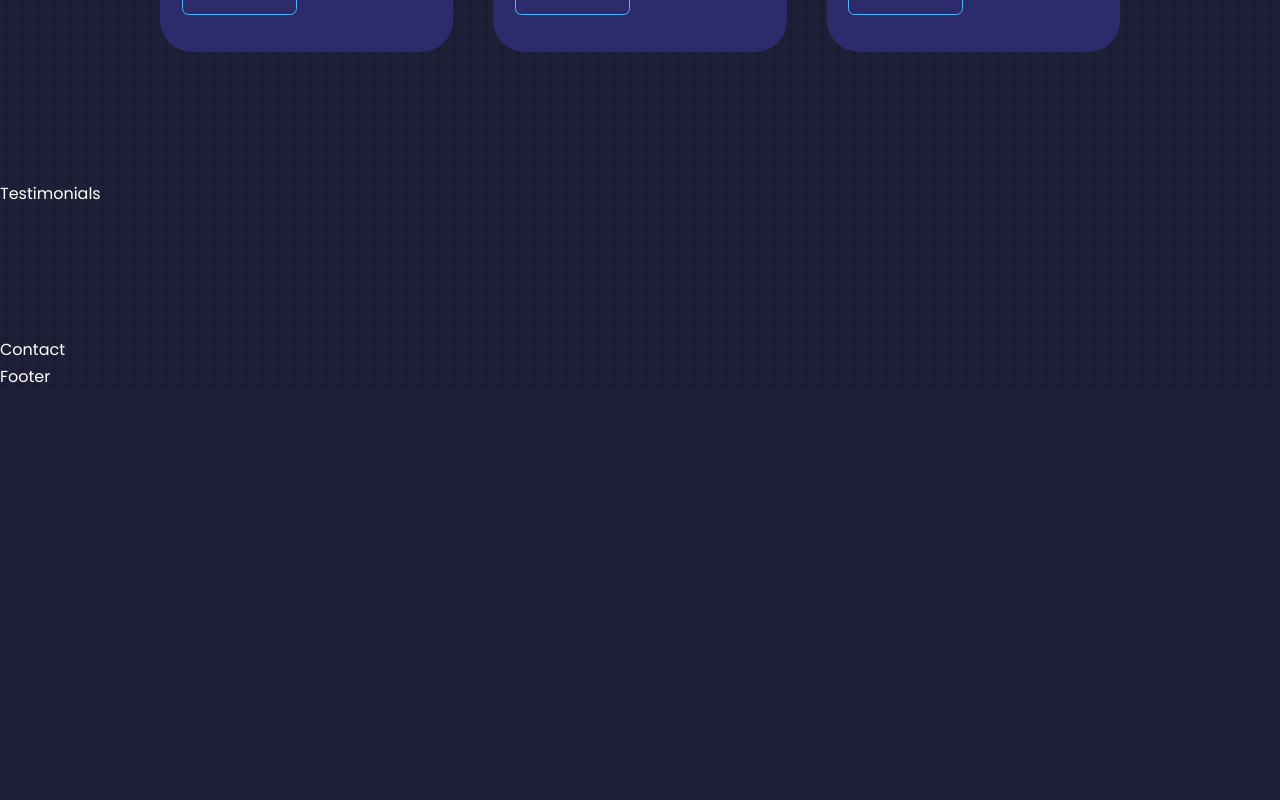
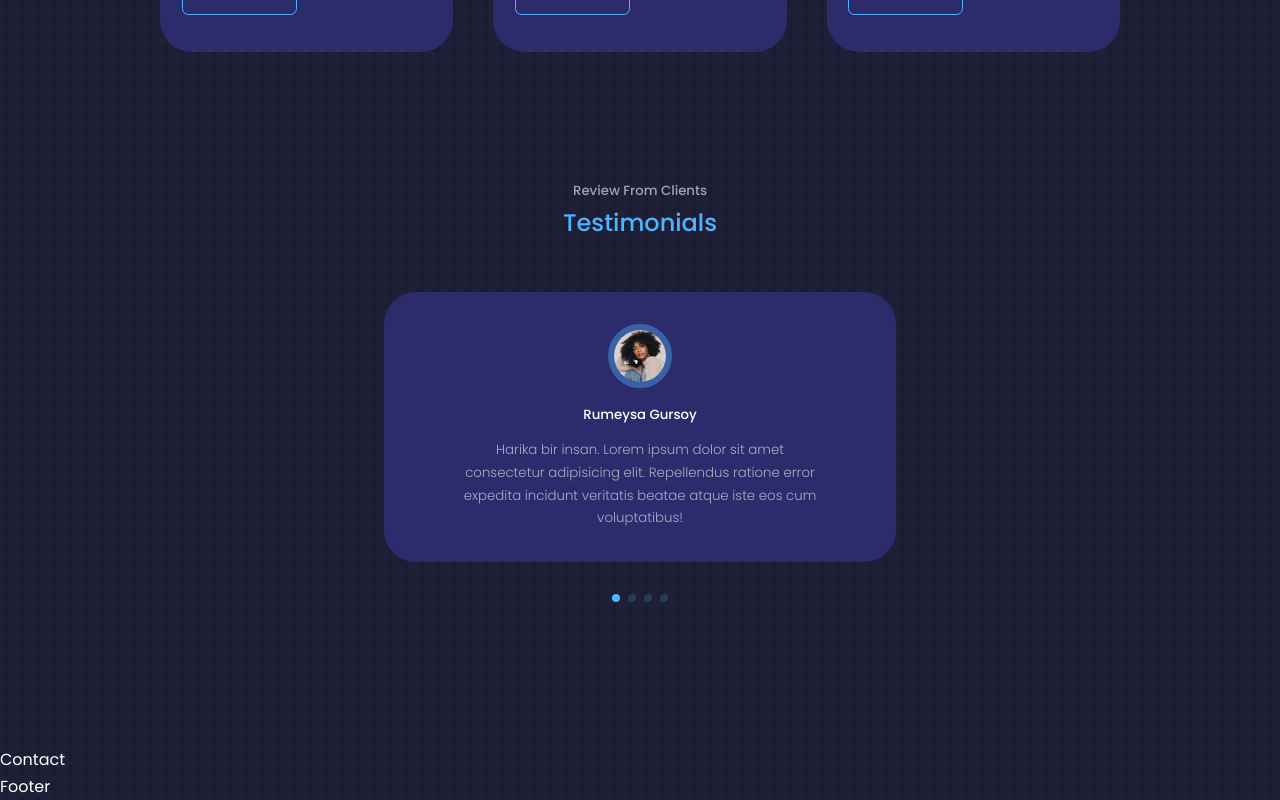
Before and after one commit to iburaksag/react-personal-website, a React (Create React App) app: page / in a window 1280 px wide. Shown: the part 3926-4726 px from the top of the page. Before the commit the page ends 4316 px from the top, so only its background shows below. Built offline with nearby package versions, Linux system fonts and the light colour scheme.

Commit message:
Testimonial component is completed. SwiperJS is added to make a slider. Pagination style is used for each SwiperSlide.

```diff
--- a/package.json
+++ b/package.json
@@ -10,6 +10,7 @@
     "react-dom": "^18.2.0",
     "react-icons": "^4.8.0",
     "react-scripts": "5.0.1",
+    "swiper": "^9.3.2",
     "web-vitals": "^2.1.4"
   },
   "scripts": {
--- a/src/components/portfolio/Portfolio.jsx
+++ b/src/components/portfolio/Portfolio.jsx
@@ -71,11 +71,6 @@
               </article>
             );})
         }
-
-
-
-
-
       </div>
     </section>
   );
--- a/src/components/testimonials/Testimonials.jsx
+++ b/src/components/testimonials/Testimonials.jsx
@@ -1,10 +1,71 @@
 import React from 'react'
 import './testimonials.css'
+import AVTR1 from '../../assets/avatar1.jpg'
+import AVTR2 from "../../assets/avatar2.jpg";
+import AVTR3 from "../../assets/avatar3.jpg";
+import AVTR4 from "../../assets/avatar4.jpg";
+
+import { Pagination } from "swiper";
+import { Swiper, SwiperSlide } from "swiper/react";
+import "swiper/css";
+import "swiper/css/pagination";
+
+const data = [
+  {
+    avatar: AVTR1,
+    name: "Rumeysa Gursoy",
+    review:
+      "Harika bir insan. Lorem ipsum dolor sit amet consectetur adipisicing elit. Repellendus ratione error expedita incidunt veritatis beatae atque iste eos cum voluptatibus!",
+  },
+  {
+    avatar: AVTR2,
+    name: "Atacan Demir",
+    review:
+      "Harika bir insan. Lorem ipsum dolor sit amet consectetur adipisicing elit. Repellendus ratione error expedita incidunt veritatis beatae atque iste eos cum voluptatibus!",
+  },
+  {
+    avatar: AVTR3,
+    name: "Melih Emre",
+    review:
+      "Harika bir insan. Lorem ipsum dolor sit amet consectetur adipisicing elit. Repellendus ratione error expedita incidunt veritatis beatae atque iste eos cum voluptatibus!",
+  },
+  {
+    avatar: AVTR4,
+    name: "Onur Ahi",
+    review:
+      "Harika bir insan. Lorem ipsum dolor sit amet consectetur adipisicing elit. Repellendus ratione error expedita incidunt veritatis beatae atque iste eos cum voluptatibus!",
+  },
+];
 
 const Testimonials = () => {
   return (
-    <section id='testimonials'>Testimonials</section>
-  )
+    <section id="testimonials">
+      <h5>Review From Clients</h5>
+      <h2>Testimonials</h2>
+
+        <Swiper
+          className="container testimonials__container"
+          modules={[Pagination]}
+          spaceBetween={40}
+          slidesPerView={1}
+          pagination={{ clickable: true }}
+          onSwiper={(swiper) => console.log(swiper)}
+          onSlideChange={() => console.log("slide change")}
+        >
+          {data.map(({ avatar, name, review }, index) => {
+            return (
+              <SwiperSlide key={index} className="testimonial">
+                  <div className="client__avatar">
+                    <img src={avatar} />
+                  </div>
+                  <h5>{name}</h5>
+                  <small className="client__review">{review}</small>
+              </SwiperSlide>
+            );
+          })}
+        </Swiper>
+    </section>
+  );
 }
 
 export default Testimonials
--- a/src/components/testimonials/testimonials.css
+++ b/src/components/testimonials/testimonials.css
@@ -0,0 +1,51 @@
+.container.testimonials__container{
+    width: 40%;
+    padding-bottom: 3.5rem;
+}
+
+.client__avatar {
+    width: 4rem;
+    aspect-ratio: 1/1;
+    overflow: hidden;
+    border-radius: 50%;
+    margin: 0 auto 1rem;
+    border: 0.4rem solid var(--color-primary-variant);
+}
+
+.testimonial {
+    background: var(--color-bg-variant);
+    text-align: center;
+    padding:2rem;
+    border-radius: 2rem;
+    user-select: none;
+}
+
+.client__review{
+    color: var(--color-light);
+    font-weight: 300;
+    display: block;
+    width: 80%;
+    margin: 0.8rem auto 0;
+}
+
+.swiper-pagination-clickable .swiper-pagination-bullet {
+    background: var(--color-primary);
+}
+
+/* MD Devices*/
+@media screen and (max-width: 1024px) {
+    .container.testimonials__container {
+        width: 60%;
+    }
+}
+
+/* SM Devices*/
+@media screen and (max-width: 600px) {
+    .container.testimonials__container {
+        width: var(--container-width-sm);
+    }
+
+    .client__review {
+        width: var(--container-width-sm);
+    }
+}
```
Also changed, not shown: 1 other file (tests, documents, lock files or other folders).
